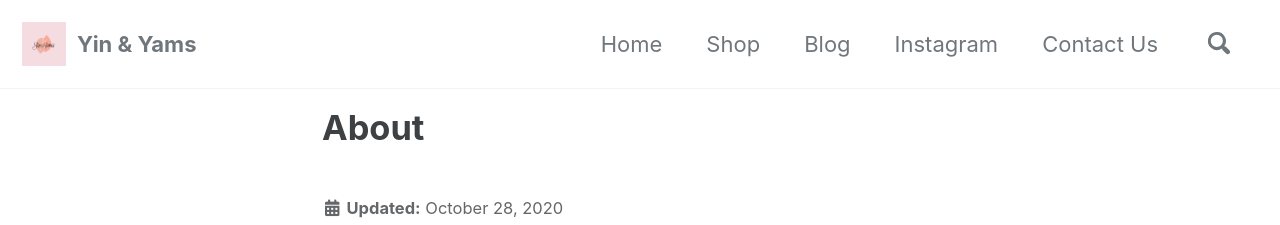
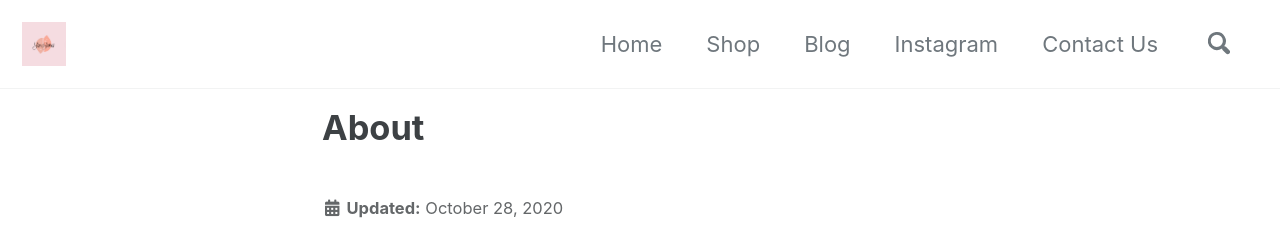
Before and after one commit to dylanbabel/yinandyams, a Jekyll site: the page built from _pages/about.md, in a window 1280 px wide. Shown: the top 225 px of the page. Built offline with Jekyll 4.4.1, drawn with Linux system fonts in a browser that asks for light colours; cached includes are drawn as plain includes.

Commit message:
Update _config.yml

```diff
--- a/_config.yml
+++ b/_config.yml
@@ -16,7 +16,7 @@ minimal_mistakes_skin    : "default" # "air", "aqua", "contrast", "dark", "dirt"
 
 # Site Settings
 locale                   : "en-US"
-title                    : ""
+title                    : "Yin & Yams"
 title_separator          : "-"
 subtitle                 : # site tagline that appears below site title in masthead
 name                     : "Hannah Chapeskie"
@@ -26,7 +26,7 @@ baseurl                  : # the subpath of your site, e.g. "/blog"
 repository               : # GitHub username/repo-name e.g. "mmistakes/minimal-mistakes"
 teaser                   : /assets/images/header1.jpg
 logo                     : /assets/images/logo.png
-masthead_title           : "Yin & Yams"
+masthead_title           : " "
 breadcrumbs              : false
 words_per_minute         : 100
 comments:
```
